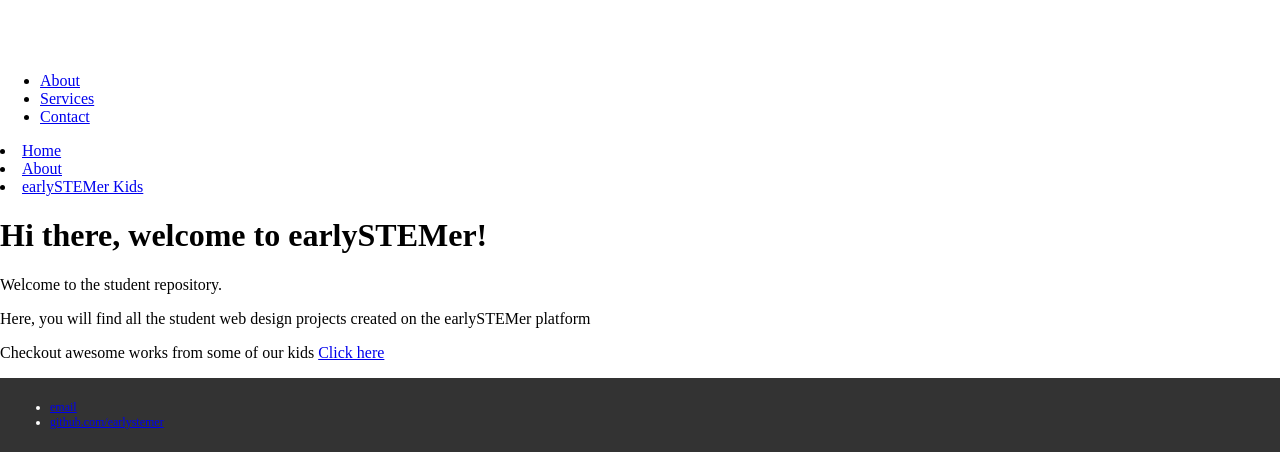
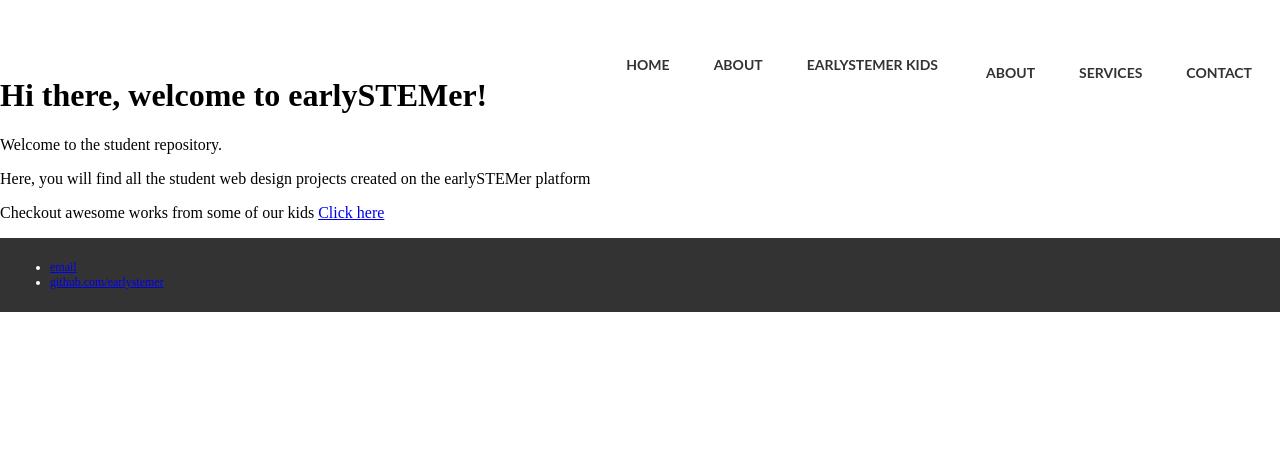
Before and after one commit to earlystemer/earlystemer.github.io, a plain HTML site: page index.html in a window 1280 px wide. Shown: the part 384-836 px from the top of the page. After the commit the page ends 800 px from the top, so only its background shows below. Drawn offline with Linux system fonts and the light colour scheme; files that its build step writes are made by us from their sources.

Commit message:
Update main.css

```diff
--- a/main.css
+++ b/main.css
@@ -22,3 +22,27 @@
   background: url('C:\Users\HP USER\Documents\GitHub\earlystemer.github.io\header.jpeg');
   background-size: cover;
 }
+
+.menu {
+  float: right;
+}
+.menu ul {
+  list-style: none;
+  margin: 8px;
+  padding: 0
+}
+.menu li {
+  display: inline-block;
+  padding: 0 20px;
+}
+.menu a {
+  text-decoration: none;
+  color: #333;
+  text-transform: uppercase;
+  font-size: 14px;
+  font-weight: bold;
+  font-family: 'Lato';
+}
+.menu a:hover {
+  text-decoration: underline;
+}
```
